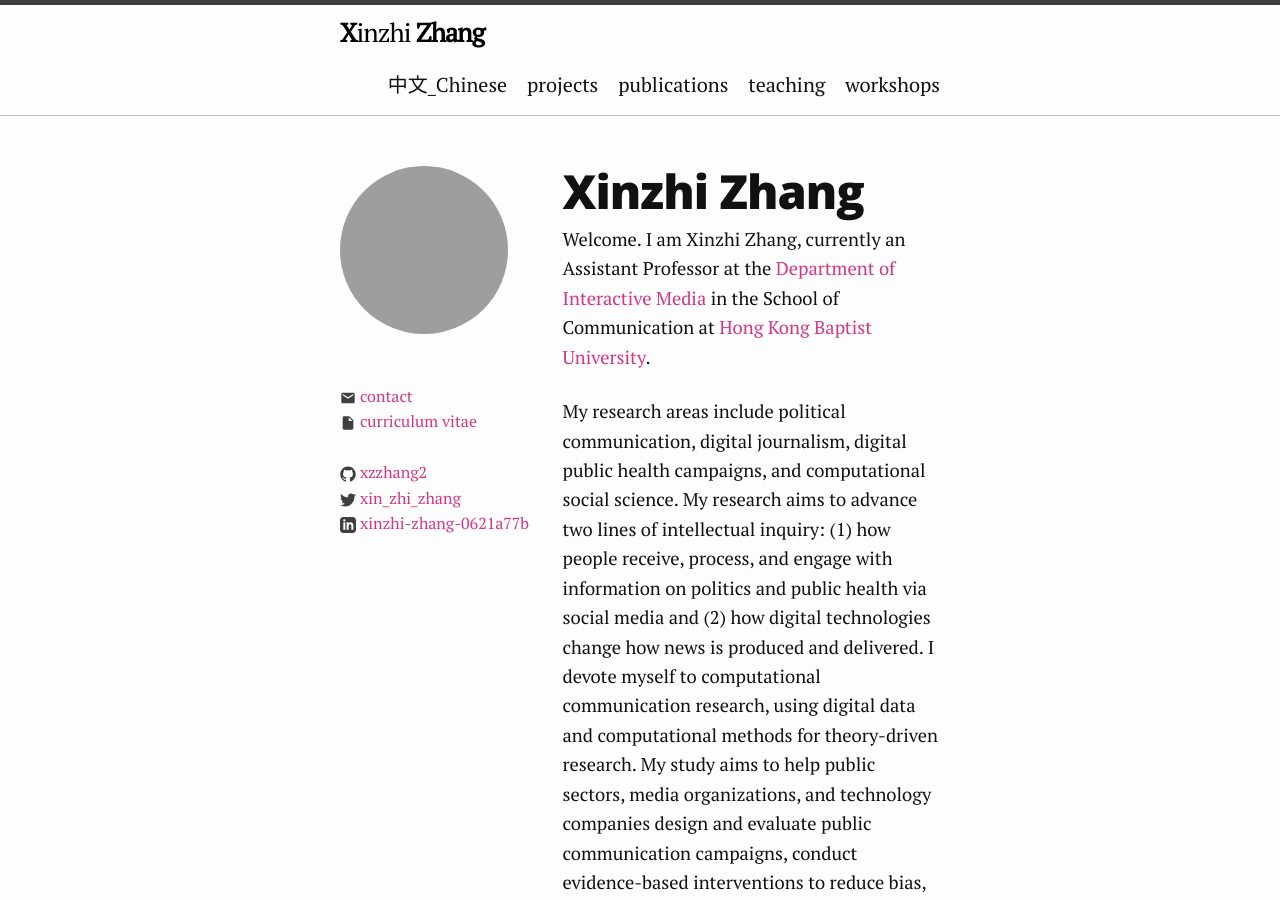
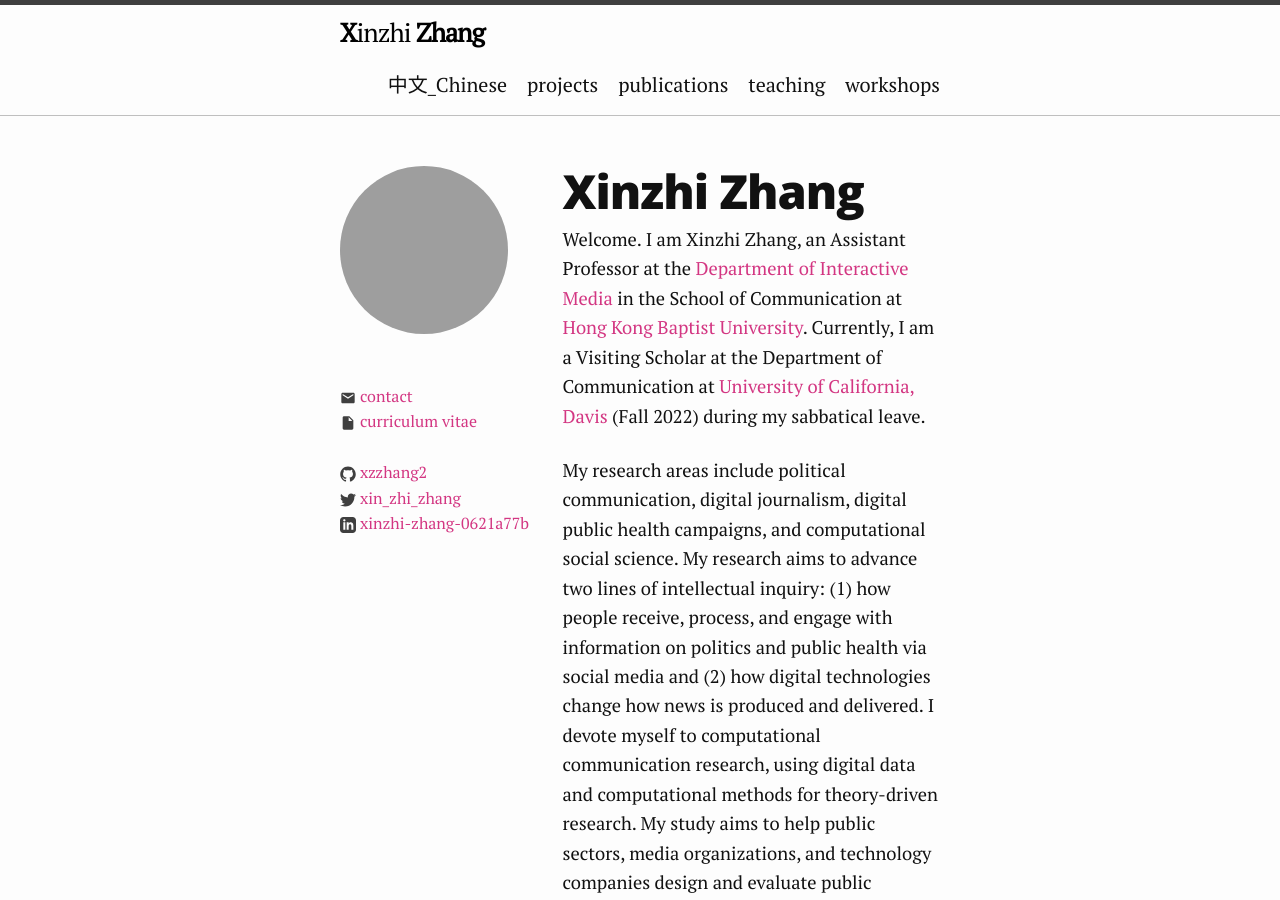
Before and after one commit to xzzhang2/xzzhang2.github.io, a Jekyll site: the page built from index.md, in a window 1280 px wide and 900 px high. Built offline with Jekyll 4.4.1, drawn with Linux system fonts in a browser that asks for light colours; some of the changed text lies outside the part shown; grey boxes are pictures that could not be loaded.

Commit message:
updating the pages

```diff
--- a/index.md
+++ b/index.md
@@ -7,7 +7,7 @@ seo:
 ---
 
 
-Welcome. I am Xinzhi Zhang, currently an Assistant Professor at the [Department of Interactive Media](https://scholars.hkbu.edu.hk/en/persons/xinzhi-zhang-11) in the School of Communication at [Hong Kong Baptist University](http://www.hkbu.edu.hk).
+Welcome. I am Xinzhi Zhang, an Assistant Professor at the [Department of Interactive Media](https://scholars.hkbu.edu.hk/en/persons/xinzhi-zhang-11) in the School of Communication at [Hong Kong Baptist University](http://www.hkbu.edu.hk). Currently, I am a Visiting Scholar at the Department of Communication at [University of California, Davis](https://www.ucdavis.edu/) (Fall 2022) during my sabbatical leave.
 
 My research areas include political communication, digital journalism, digital public health campaigns, and computational social science. My research aims to advance two lines of intellectual inquiry: (1) how people receive, process, and engage with information on politics and public health via social media and (2) how digital technologies change how news is produced and delivered. I devote myself to computational communication research, using digital data and computational methods for theory-driven research. My study aims to help public sectors, media organizations, and technology companies design and evaluate public communication campaigns, conduct evidence-based interventions to reduce bias, inequality, and miscommunication in the age of information disorder, and promote more diverse, open, and deliberative dialogues within society. My research profiles are on [Google Scholar](https://scholar.google.com.hk/citations?user=iOFeIDIAAAAJ&hl=en), [ResearchGate](https://www.researchgate.net/profile/Xinzhi_Zhang3), and [Scopus](https://scholars.hkbu.edu.hk/en/persons/xinzhi-zhang-11).
 
@@ -19,6 +19,6 @@ I am the recipient of **HKBU's Performance Award as Young Researcher** in 2021.
 
 I am the Editorial Board Member of [*Digital Journalism*](https://www.tandfonline.com/toc/rdij20/current).
 
-I obtained Ph.D. in Media and Communication (2013) and an M.A. *with Distinction* in Communication and New Media (2009) from the [Department of Media and Communication](http://www6.cityu.edu.hk/com/) at [City University of Hong Kong](www.cityu.edu.hk). I have been a Visiting Scholar at the [University of California, Davis](https://www.ucdavis.edu/) in 2022.
+I obtained Ph.D. in Media and Communication (2013) and an M.A. *with Distinction* in Communication and New Media (2009) from the [Department of Media and Communication](http://www6.cityu.edu.hk/com/) at [City University of Hong Kong](www.cityu.edu.hk). I have been a Visiting Scholar at the Department of Communication at [University of California, Davis](https://www.ucdavis.edu/) in 2022.
 
 [Updated: Oct 2022]
```
